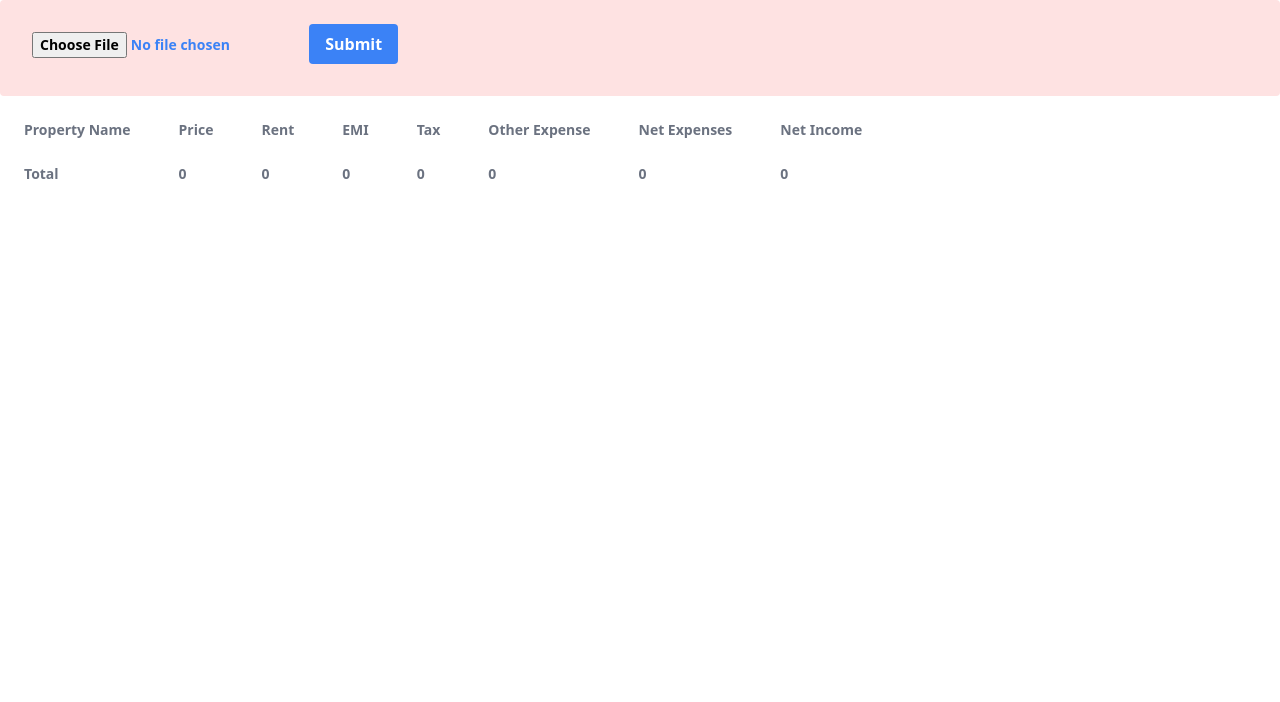
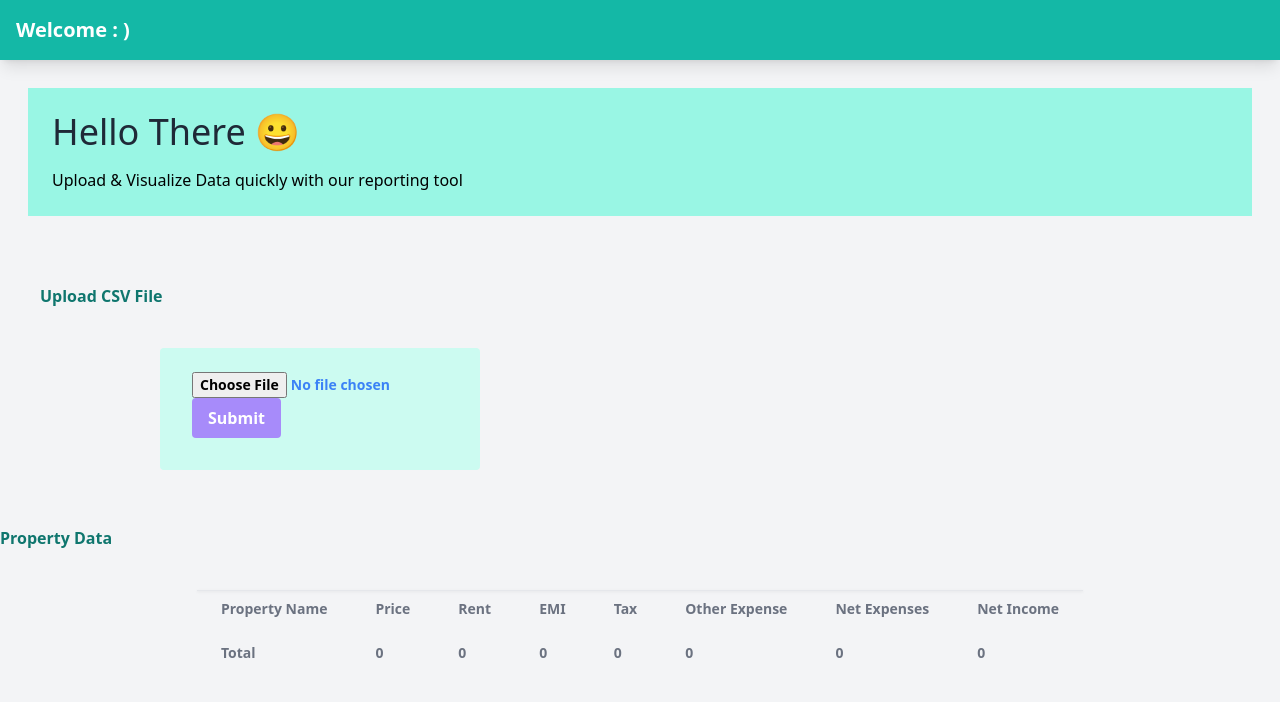
Before and after one commit to summerhanyuezheng/PropertyManagement, a Django app: page /hello/ in a window 1280 px wide. Shown: the top 702 px of the page. Run offline with Django 4.2, Linux system fonts and the light colour scheme.

Commit message:
added more styling to the web

```diff
--- a/mysite/myapp/static/myapp/style.css
+++ b/mysite/myapp/static/myapp/style.css
@@ -551,8 +551,59 @@ video {
   --tw-backdrop-sepia:  ;
 }
 
+.container {
+  width: 100%;
+}
+
+@media (min-width: 640px) {
+  .container {
+    max-width: 640px;
+  }
+}
+
+@media (min-width: 768px) {
+  .container {
+    max-width: 768px;
+  }
+}
+
+@media (min-width: 1024px) {
+  .container {
+    max-width: 1024px;
+  }
+}
+
+@media (min-width: 1280px) {
+  .container {
+    max-width: 1280px;
+  }
+}
+
+@media (min-width: 1536px) {
+  .container {
+    max-width: 1536px;
+  }
+}
+
 .static {
   position: static;
+}
+
+.m-7 {
+  margin: 1.75rem;
+}
+
+.m-10 {
+  margin: 2.5rem;
+}
+
+.mx-auto {
+  margin-left: auto;
+  margin-right: auto;
+}
+
+.mt-4 {
+  margin-top: 1rem;
 }
 
 .mb-4 {
@@ -563,27 +614,74 @@ video {
   display: inline-block;
 }
 
+.flex {
+  display: flex;
+}
+
 .table {
   display: table;
+}
+
+.w-1\/2 {
+  width: 50%;
+}
+
+.w-full {
+  width: 100%;
+}
+
+.max-w-xs {
+  max-width: 20rem;
+}
+
+.flex-col {
+  flex-direction: column;
+}
+
+.justify-center {
+  justify-content: center;
 }
 
 .rounded {
   border-radius: 0.25rem;
 }
 
-.bg-red-100 {
-  --tw-bg-opacity: 1;
-  background-color: rgb(254 226 226 / var(--tw-bg-opacity));
+.border-b {
+  border-bottom-width: 1px;
 }
 
-.bg-blue-500 {
-  --tw-bg-opacity: 1;
-  background-color: rgb(59 130 246 / var(--tw-bg-opacity));
+.border-gray-200 {
+  --tw-border-opacity: 1;
+  border-color: rgb(229 231 235 / var(--tw-border-opacity));
 }
 
-.px-8 {
-  padding-left: 2rem;
-  padding-right: 2rem;
+.bg-gray-100 {
+  --tw-bg-opacity: 1;
+  background-color: rgb(243 244 246 / var(--tw-bg-opacity));
+}
+
+.bg-teal-500 {
+  --tw-bg-opacity: 1;
+  background-color: rgb(20 184 166 / var(--tw-bg-opacity));
+}
+
+.bg-teal-200 {
+  --tw-bg-opacity: 1;
+  background-color: rgb(153 246 228 / var(--tw-bg-opacity));
+}
+
+.bg-teal-100 {
+  --tw-bg-opacity: 1;
+  background-color: rgb(204 251 241 / var(--tw-bg-opacity));
+}
+
+.bg-violet-400 {
+  --tw-bg-opacity: 1;
+  background-color: rgb(167 139 250 / var(--tw-bg-opacity));
+}
+
+.p-6 {
+  padding: 1.5rem;
 }
 
 .py-2 {
@@ -594,6 +692,11 @@ video {
 .px-4 {
   padding-left: 1rem;
   padding-right: 1rem;
+}
+
+.px-8 {
+  padding-left: 2rem;
+  padding-right: 2rem;
 }
 
 .px-6 {
@@ -614,6 +717,16 @@ video {
   padding-bottom: 2rem;
 }
 
+.text-xl {
+  font-size: 1.25rem;
+  line-height: 1.75rem;
+}
+
+.text-4xl {
+  font-size: 2.25rem;
+  line-height: 2.5rem;
+}
+
 .text-sm {
   font-size: 0.875rem;
   line-height: 1.25rem;
@@ -623,14 +736,28 @@ video {
   font-weight: 700;
 }
 
-.text-blue-500 {
-  --tw-text-opacity: 1;
-  color: rgb(59 130 246 / var(--tw-text-opacity));
+.font-medium {
+  font-weight: 500;
 }
 
 .text-white {
   --tw-text-opacity: 1;
   color: rgb(255 255 255 / var(--tw-text-opacity));
+}
+
+.text-gray-800 {
+  --tw-text-opacity: 1;
+  color: rgb(31 41 55 / var(--tw-text-opacity));
+}
+
+.text-teal-700 {
+  --tw-text-opacity: 1;
+  color: rgb(15 118 110 / var(--tw-text-opacity));
+}
+
+.text-blue-500 {
+  --tw-text-opacity: 1;
+  color: rgb(59 130 246 / var(--tw-text-opacity));
 }
 
 .text-gray-500 {
@@ -647,3 +774,30 @@ video {
   --tw-text-opacity: 1;
   color: rgb(239 68 68 / var(--tw-text-opacity));
 }
+
+.shadow-lg {
+  --tw-shadow: 0 10px 15px -3px rgb(0 0 0 / 0.1), 0 4px 6px -4px rgb(0 0 0 / 0.1);
+  --tw-shadow-colored: 0 10px 15px -3px var(--tw-shadow-color), 0 4px 6px -4px var(--tw-shadow-color);
+  box-shadow: var(--tw-ring-offset-shadow, 0 0 #0000), var(--tw-ring-shadow, 0 0 #0000), var(--tw-shadow);
+}
+
+.shadow {
+  --tw-shadow: 0 1px 3px 0 rgb(0 0 0 / 0.1), 0 1px 2px -1px rgb(0 0 0 / 0.1);
+  --tw-shadow-colored: 0 1px 3px 0 var(--tw-shadow-color), 0 1px 2px -1px var(--tw-shadow-color);
+  box-shadow: var(--tw-ring-offset-shadow, 0 0 #0000), var(--tw-ring-shadow, 0 0 #0000), var(--tw-shadow);
+}
+
+@media (min-width: 768px) {
+  .md\:flex {
+    display: flex;
+  }
+
+  .md\:items-center {
+    align-items: center;
+  }
+
+  .md\:py-4 {
+    padding-top: 1rem;
+    padding-bottom: 1rem;
+  }
+}
--- a/mysite/myapp/templates/myapp/index.html
+++ b/mysite/myapp/templates/myapp/index.html
@@ -6,13 +6,38 @@
     <title>Homepage</title>
     <link rel="stylesheet" href="{% static 'myapp/style.css' %}"/>
 </head>
-<body>
+<body class="bg-gray-100">
+    <nav class="bg-teal-500 py-2 md:py-4 shadow-lg">
+        <div class="container px-4 md:flex md:items-center mx-auto">
+            <a href="#" class="font-bold text-xl text-white">Welcome : )</a>
+        </div>
+    </nav>
 
-    <form class="bg-red-100 rounded px-8 pt-6 pb-8 mb-4" method="post" enctype="multipart/form-data">
+    <div class="bg-teal-200 m-7 p-6">
+        <div class="text-4xl text-gray-800 font-medium">Hello There 😀</div>
+        <div class="mt-4">Upload & Visualize Data quickly with our reporting tool</div>
+    </div>
+
+    <div class="flex">
+        <div class="w-1/2">
+            <div class="m-10 font-bold text-teal-700">Upload CSV File</div>
+            <div class="container mx-auto w-full max-w-xs">
+                <form class="bg-teal-100 rounded px-8 pt-6 pb-8 mb-4" method="post" enctype="multipart/form-data">
                     {% csrf_token %}
                     <input class = "inline-block font-bold text-sm text-blue-500" type="file" name="file" id="file">
-        <input class="bg-blue-500 text-white font-bold py-2 px-4 rounded" type="submit" name="submit" id="">
+                    <input class="bg-violet-400 text-white font-bold py-2 px-4 rounded" type="submit" name="submit" id="">
                 </form>
+            </div>
+        </div>
+        <div class="w-1/2"></div>
+    </div>
+
+
+    <div class="m-10 container mx-auto font-bold text-teal-700">Property Data</div>
+    <div class="container mx-auto flex justify-center">
+        <div class="flex flex-col">
+            <div class="w-full">
+                <div class="border-b border-gray-200 shadow"></div>
                 <table id="table">
                     <thead>
                         <tr>
@@ -52,6 +77,17 @@
                         </tr>
                     </tbody>
                 </table>
+
+
+            </div>
+
+        </div>
+
+
+    </div>
+
+
+
 
 </br>
 <script>
```
Also changed, not shown: mysite/db.sqlite3. Lines whose indentation alone changed are shown as unchanged.
